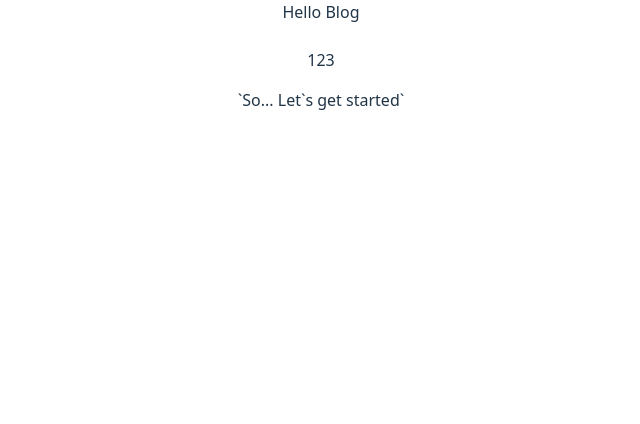
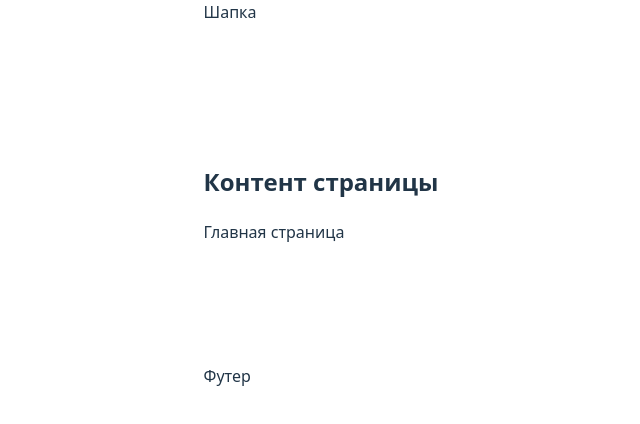
Before and after one commit to grifon2517/Blog, a React (Vite) app: page / in a window 1280 px wide. Shown: the top 424 px of the page, without its empty margins (319-959 px from the left). Built offline with nearby package versions, Linux system fonts and the light colour scheme; a web font is replaced by a local one.

Commit message:
Реализовать основной компонент блога с роутингом

```diff
--- a/package.json
+++ b/package.json
@@ -18,7 +18,7 @@
     "react-dom": "^19.2.0",
     "react-hook-form": "^7.71.1",
     "react-redux": "^9.2.0",
-    "react-router": "^7.13.0",
+    "react-router-dom": "^7.13.0",
     "redux": "^5.0.1",
     "redux-thunk": "^3.1.0",
     "styled-components": "^6.3.8",
--- a/src/App.jsx
+++ /dev/null
@@ -1,20 +0,0 @@
-import styled from 'styled-components';
-
-const Div = styled.div`
-	text-align: center;
-`;
-
-export const App = () => {
-	return (
-		<>
-			<Div>
-				<div>Hello Blog</div>
-				<div>
-					<i className="fa fa-rss-square"></i>
-					<div>123</div>
-					<p>`So... Let`s get started`</p>
-				</div>
-			</Div>
-		</>
-	);
-};
--- /dev/null
+++ b/src/blog.jsx
@@ -0,0 +1,34 @@
+import { Routes, Route } from 'react-router-dom';
+import styled from 'styled-components';
+
+const Content = styled.div`
+	padding: 120px 0;
+`;
+
+const H2 = styled.h2`
+	text-alighn: center;
+`;
+
+const Header = () => <div>Шапка</div>;
+const Footer = () => <div>Футер</div>;
+
+export const Blog = () => {
+	return (
+		<>
+			<Header />
+			<Content>
+				<h2>Контент страницы</h2>
+				<Routes>
+					<Route path="/" element={<div>Главная страница</div>} />
+					<Route path="/register" element={<div>Регистрация</div>} />
+					<Route path="/login" element={<div>Авторизация</div>} />
+					<Route path="/users" element={<div>Пользователи</div>} />
+					<Route path="/post" element={<div>Новая стотья</div>} />
+					<Route path="/post/:postId" element={<div>Статья</div>} />
+					<Route path="*" element={<div>Ошибка</div>} />
+				</Routes>
+			</Content>
+			<Footer />
+		</>
+	);
+};
--- a/src/main.jsx
+++ b/src/main.jsx
@@ -1,10 +1,11 @@
 import { StrictMode } from 'react';
 import { createRoot } from 'react-dom/client';
 import './index.css';
-import { App } from './App.jsx';
+import { Blog } from './blog.jsx';
+import { BrowserRouter } from 'react-router-dom';
 
 createRoot(document.getElementById('root')).render(
-	<StrictMode>
-		<App />
-	</StrictMode>,
+	<BrowserRouter>
+		<Blog />
+	</BrowserRouter>,
 );
```
Also changed, not shown: 1 other file (tests, documents, lock files or other folders).
